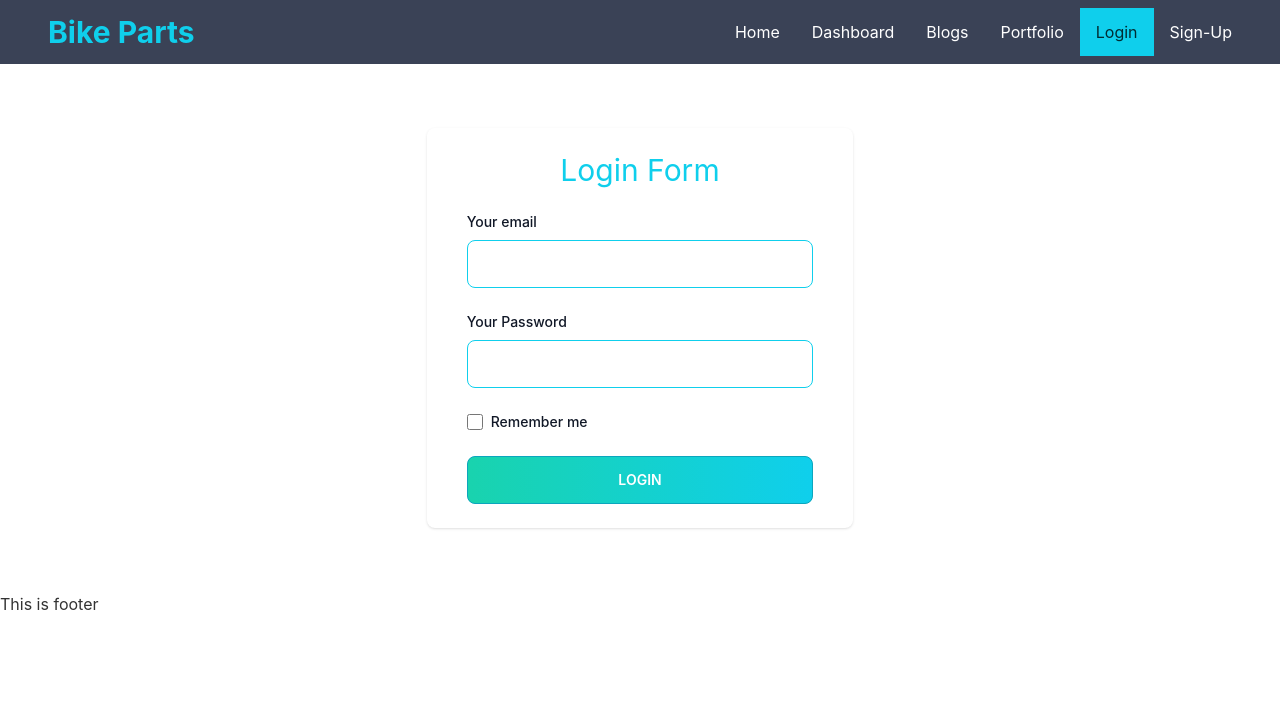
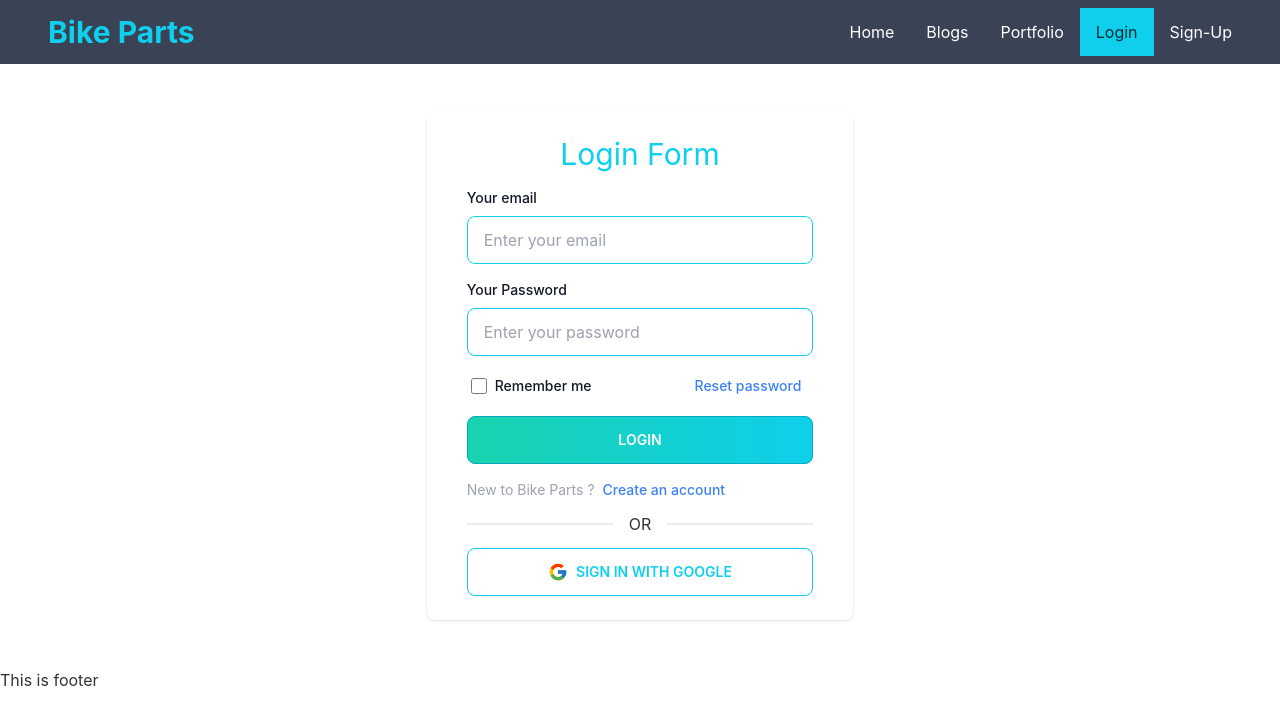
Before and after one commit to TouhidZaman/bike-parts-client, a React (Create React App) app: page /login in a window 1280 px wide. Shown: the top 724 px of the page. Built offline with nearby package versions, Linux system fonts and the light colour scheme; no server answers.

Commit message:
social login, password reset form added

```diff
--- a/package.json
+++ b/package.json
@@ -15,6 +15,7 @@
     "react-dom": "^18.1.0",
     "react-firebase-hooks": "^5.0.3",
     "react-hook-form": "^7.31.2",
+    "react-icons": "^4.3.1",
     "react-query": "^3.39.0",
     "react-router-dom": "^6.3.0",
     "react-scripts": "5.0.1",
--- a/src/AppRoutes.js
+++ b/src/AppRoutes.js
@@ -1,6 +1,7 @@
 import React from "react";
 import { Route, Routes } from "react-router-dom";
 import Login from "./components/Layout/Pages/Auth/Login/Login";
+import ResetPassword from "./components/Layout/Pages/Auth/ResetPassword/ResetPassword";
 import Signup from "./components/Layout/Pages/Auth/Signup/Signup";
 import Blogs from "./components/Layout/Pages/Blogs/Blogs";
 import Dashboard from "./components/Layout/Pages/Dashboard/Dashboard";
@@ -21,6 +22,7 @@ const AppRoutes = () => {
             <Route path="portfolio" element={<Portfolio />} />
             <Route path="login" element={<Login />} />
             <Route path="sign-up" element={<Signup />} />
+            <Route path="reset-password" element={<ResetPassword />} />
             <Route
                 path="dashboard"
                 element={
--- a/src/components/Layout/Navigation/Shared/NavigationItems/NavigationItems.js
+++ b/src/components/Layout/Navigation/Shared/NavigationItems/NavigationItems.js
@@ -16,9 +16,11 @@ const NavigationItems = () => {
             <li>
                 <NavLink to={"/"}>Home</NavLink>
             </li>
-            <li>
-                <NavLink to={"dashboard"}>Dashboard</NavLink>
-            </li>
+            {user && (
+                <li>
+                    <NavLink to={"dashboard"}>Dashboard</NavLink>
+                </li>
+            )}
             <li>
                 <NavLink to={"blogs"}>Blogs</NavLink>
             </li>
--- a/src/components/Layout/Pages/Auth/Login/Login.js
+++ b/src/components/Layout/Pages/Auth/Login/Login.js
@@ -2,17 +2,25 @@ import Joi from "joi";
 import React, { useEffect } from "react";
 import { useForm } from "react-hook-form";
 import { joiResolver } from "@hookform/resolvers/joi";
-import { useSignInWithEmailAndPassword } from "react-firebase-hooks/auth";
+import {
+    useSignInWithEmailAndPassword,
+    useSignInWithGoogle,
+} from "react-firebase-hooks/auth";
 import auth from "../../../../../firebase/firebase.init";
-import { useLocation, useNavigate } from "react-router-dom";
+import { Link, useLocation, useNavigate } from "react-router-dom";
 import useToken from "../../../../../hooks/useToken";
+import { FcGoogle } from "react-icons/fc";
 
 const Login = () => {
     //Sign in with Email and Password
     const [signInWithEmailAndPassword, user, loading, error] =
         useSignInWithEmailAndPassword(auth);
 
-    const [token, tokenLoading] = useToken(user); //Inserting user to DB and getting access token
+    //Sign in with google
+    const [signInWithGoogle, gUser, gLoading, gError] = useSignInWithGoogle(auth);
+    const handleGoogleAuth = () => signInWithGoogle();
+
+    const [token, tokenLoading] = useToken(user || gUser); //Inserting user to DB and getting access token
 
     //Handling Navigation
     const navigate = useNavigate();
@@ -49,15 +57,15 @@ const Login = () => {
     };
 
     //Handling loading state
-    if (loading || tokenLoading) {
+    if (loading || tokenLoading || gLoading) {
         return <p className="text-3xl text-center my-20">Loading...</p>;
     }
 
     return (
-        <div className="rounded-lg shadow px-10 py-6 w-3/4 lg:w-1/3 mx-auto my-16">
-            <h3 className="mb-6 text-3xl text-primary text-center">Login Form</h3>
+        <div className="rounded-lg shadow px-10 py-6 w-3/4 lg:w-1/3 mx-auto my-12">
+            <h3 className="mb-4 text-3xl text-primary text-center">Login Form</h3>
             <form className="mx-auto" onSubmit={handleSubmit(handleLogin)}>
-                    <div className="mb-6">
+                <div className="mb-4">
                     <label
                         htmlFor="email"
                         className="block mb-2 text-sm font-medium text-gray-900"
@@ -65,13 +73,13 @@ const Login = () => {
                         Your email
                     </label>
                     <input
-                            id="email"
+                        placeholder="Enter your email"
                         className="input input-bordered input-primary w-full max-w-lg"
                         {...register("email")}
                     />
                     <p className="text-red-400">{errors.email?.message}</p>
                 </div>
-                    <div className="mb-6">
+                <div className="mb-3">
                     <label
                         htmlFor="name"
                         className="block mb-2 text-sm font-medium text-gray-900"
@@ -80,13 +88,13 @@ const Login = () => {
                     </label>
                     <input
                         type="password"
-                            id="name"
+                        placeholder="Enter your password"
                         className="input input-bordered input-primary w-full max-w-lg"
                         {...register("password")}
                     />
                     <p className="text-red-400">{errors.password?.message}</p>
                 </div>
-                    <div className="flex items-start mb-6">
+                <div className="label mb-3">
                     <div className="flex items-center h-5">
                         <input
                             id="remember"
@@ -94,7 +102,6 @@ const Login = () => {
                             value=""
                             className="w-4 h-4 border border-gray-300 rounded bg-gray-50 focus:ring-3 focus:ring-blue-300"
                         />
-                        </div>
                         <label
                             htmlFor="remember"
                             className="ml-2 text-sm font-medium text-gray-900"
@@ -102,13 +109,47 @@ const Login = () => {
                             Remember me
                         </label>
                     </div>
-                    {error && <p className="text-red-400">{error?.message}</p>}
+                    <p className="text-sm">
+                        <Link
+                            className="px-2 font-medium text-blue-500"
+                            to={"/reset-password"}
+                        >
+                            Reset password
+                        </Link>
+                    </p>
+                </div>
+                {error && (
+                    <p className="my-4 text-sm text-red-500">{error?.message}</p>
+                )}
                 <input
                     className="btn btn-active btn-primary w-full max-w-lg uppercase text-white bg-gradient-to-r from-secondary to-primary"
                     type="submit"
                     value={"login"}
                 />
+
+                <p className="text-center sm:text-left my-4 text-sm text-gray-400">
+                    New to Bike Parts ?
+                    <Link className="px-2 font-medium text-blue-500" to={"/sign-up"}>
+                        Create an account
+                    </Link>
+                </p>
             </form>
+            {/* Google sign in area  */}
+            <div>
+                <div class="divider">OR</div>
+                <button
+                    onClick={handleGoogleAuth}
+                    class="btn btn-outline btn-primary w-full max-w-lg hover:text-white"
+                >
+                    <FcGoogle className="mr-2 font-bold text-xl" />
+                    <span className="">Sign In With Google</span>
+                </button>
+                {gError && (
+                    <p className="mt-2 text-sm text-red-500">
+                        <span className="font-medium">Error: {gError?.code}</span>
+                    </p>
+                )}
+            </div>
         </div>
     );
 };
--- /dev/null
+++ b/src/components/Layout/Pages/Auth/ResetPassword/ResetPassword.js
@@ -0,0 +1,89 @@
+import Joi from "joi";
+import React from "react";
+import { useSendPasswordResetEmail } from "react-firebase-hooks/auth";
+import { useForm } from "react-hook-form";
+import { Link } from "react-router-dom";
+import auth from "../../../../../firebase/firebase.init";
+import { joiResolver } from "@hookform/resolvers/joi";
+import Swal from "sweetalert2";
+
+const ResetPassword = () => {
+    const [sendPasswordResetEmail, sending, error] = useSendPasswordResetEmail(auth);
+
+    //Joi Validation Schema
+    const schema = Joi.object({
+        email: Joi.string()
+            .email({ minDomainSegments: 2, tlds: { allow: ["com", "net"] } })
+            .required(),
+    });
+
+    const {
+        register,
+        handleSubmit,
+        formState: { errors },
+    } = useForm({
+        resolver: joiResolver(schema),
+    });
+
+    if (sending) {
+        return "LOADING...";
+    }
+
+    const handlePasswordReset = async (data) => {
+        alert("Inside handle reset");
+        const { email } = data;
+        await sendPasswordResetEmail(email);
+        Swal.fire({
+            icon: "success",
+            title: `Password reset email has been sent successfully`,
+            showConfirmButton: false,
+            timer: 2500,
+        });
+    };
+
+    return (
+        <div className="rounded-lg shadow px-10 py-6 w-3/4 lg:w-1/3 mx-auto my-12">
+            <h3 className="mb-6 text-3xl text-primary text-center">
+                Password Reset Form
+            </h3>
+            <form onSubmit={handleSubmit(handlePasswordReset)}>
+                <div className="mb-4">
+                    {/* <label
+                        htmlFor="email"
+                        className="block mb-2 text-sm font-medium text-gray-900"
+                    >
+                        Your email
+                    </label> */}
+                    <input
+                        placeholder="Enter your email"
+                        className="input input-bordered input-primary w-full max-w-lg"
+                        {...register("email")}
+                    />
+                    <p className="text-red-400">{errors.email?.message}</p>
+                </div>
+                {error && (
+                    <p className="my-4 text-sm text-red-500">{error?.message}</p>
+                )}
+                <input
+                    className="mb-2 btn btn-active btn-primary w-full max-w-lg uppercase text-white bg-gradient-to-r from-secondary to-primary"
+                    type="submit"
+                    value={"Send Password Reset Email"}
+                />
+                <p className="text-center sm:text-left my-2 text-sm text-gray-400">
+                    Remember your password ?
+                    <Link className="px-2 font-medium text-blue-500" to={"/login"}>
+                        go back to login
+                    </Link>
+                </p>
+                <p className="text-center sm:text-left my-2 text-sm text-gray-400">
+                    New to bike parts ?
+                    <Link className="px-2 font-medium text-blue-500" to={"/sign-up"}>
+                        Create an account
+                    </Link>
+                </p>
+            </form>
+        </div>
+    );
+};
+
+export default ResetPassword;
--- a/src/components/Layout/Pages/Auth/Signup/Signup.js
+++ b/src/components/Layout/Pages/Auth/Signup/Signup.js
@@ -7,7 +7,7 @@ import {
     useUpdateProfile,
 } from "react-firebase-hooks/auth";
 import auth from "../../../../../firebase/firebase.init";
-import { useNavigate } from "react-router-dom";
+import { Link, useNavigate } from "react-router-dom";
 import useToken from "../../../../../hooks/useToken";
 
 const Signup = () => {
@@ -61,10 +61,10 @@ const Signup = () => {
 
     return (
         <div className="rounded-lg shadow px-10 py-6 w-3/4 lg:w-1/3 mx-auto my-10">
-            <h3 className="mb-6 text-3xl text-primary text-center">Sign Up Form</h3>
+            <h3 className="mb-4 text-3xl text-primary text-center">Sign Up Form</h3>
 
             <form onSubmit={handleSubmit(handleSignUp)}>
-                <div className="mb-6">
+                <div className="mb-4">
                     <label
                         htmlFor="name"
                         className="block mb-2 text-sm font-medium text-gray-900"
@@ -72,13 +72,13 @@ const Signup = () => {
                         Your name
                     </label>
                     <input
-                        id="name"
+                        placeholder="Enter your name"
                         className="input input-bordered input-primary w-full max-w-lg"
                         {...register("name")}
                     />
                     <p className="text-red-400">{errors.name?.message}</p>
                 </div>
-                <div className="mb-6">
+                <div className="mb-4">
                     <label
                         htmlFor="email"
                         className="block mb-2 text-sm font-medium text-gray-900"
@@ -86,13 +86,13 @@ const Signup = () => {
                         Your email
                     </label>
                     <input
-                        id="email"
+                        placeholder="Enter your email"
                         className="input input-bordered input-primary w-full max-w-lg"
                         {...register("email")}
                     />
                     <p className="text-red-400">{errors.email?.message}</p>
                 </div>
-                <div className="mb-6">
+                <div className="mb-4">
                     <label
                         htmlFor="password"
                         className="block mb-2 text-sm font-medium text-gray-900"
@@ -100,14 +100,14 @@ const Signup = () => {
                         Password
                     </label>
                     <input
-                        id="password"
+                        placeholder="Enter a sweet password"
                         type="password"
                         className="input input-bordered input-primary w-full max-w-lg"
                         {...register("password")}
                     />
                     <p className="text-red-400">{errors.password?.message}</p>
                 </div>
-                <div className="flex items-start mb-6">
+                <div className="flex items-start mb-4">
                     <div className="flex items-center h-5">
                         <input
                             id="remember"
@@ -142,6 +142,12 @@ const Signup = () => {
                     type="submit"
                     value="Sign-Up"
                 />
+                <p className="text-center sm:text-left my-4 text-sm text-gray-400">
+                    Already have an account ?
+                    <Link className="px-2 font-medium text-blue-500" to={"/login"}>
+                        please login
+                    </Link>
+                </p>
             </form>
         </div>
     );
```
Also changed, not shown: 1 other file (tests, documents, lock files or other folders). Lines whose indentation alone changed are shown as unchanged.
